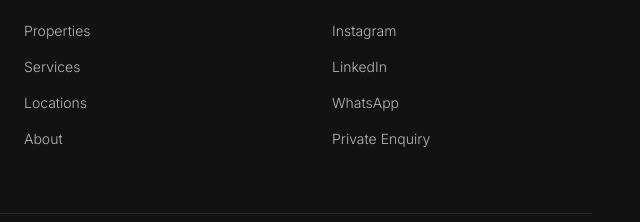
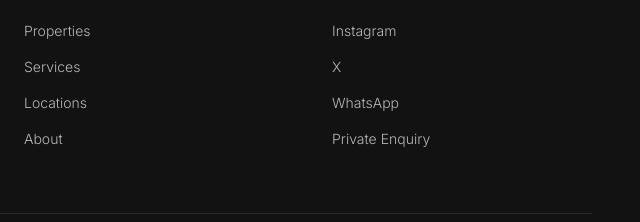
Before and after one commit to HermesWeb/akiva-real-estate, a plain HTML site: page index.html in a window 1280 px wide. Shown: the part 5860-6082 px from the top of the page, 640-1280 px from the left. Drawn offline with nearby package versions, Linux system fonts and the light colour scheme; a web font is replaced by a local one.

```diff
--- a/index.html
+++ b/index.html
@@ -489,7 +489,7 @@
                 <h4 class="text-xs tracking-[0.2em] text-brand-stone uppercase mb-6">Connect</h4>
                 <ul class="space-y-4 font-light text-sm text-white/70">
                     <li><a href="https://www.instagram.com/akivarealtyng" target="_blank" rel="noopener noreferrer" class="hover:text-white transition-colors">Instagram</a></li>
-                    <li><a href="https://www.x.com/akivarealtyng" target="_blank" rel="noopener noreferrer" class="hover:text-white transition-colors">LinkedIn</a></li>
+                    <li><a href="https://www.x.com/akivarealtyng" target="_blank" rel="noopener noreferrer" class="hover:text-white transition-colors">X</a></li>
                     <li><a href="https://wa.me/2349153895099" target="_blank" rel="noopener noreferrer" class="hover:text-white transition-colors">WhatsApp</a></li>
                     <li><a href="#enquiry" class="hover:text-white transition-colors">Private Enquiry</a></li>
                 </ul>
```
